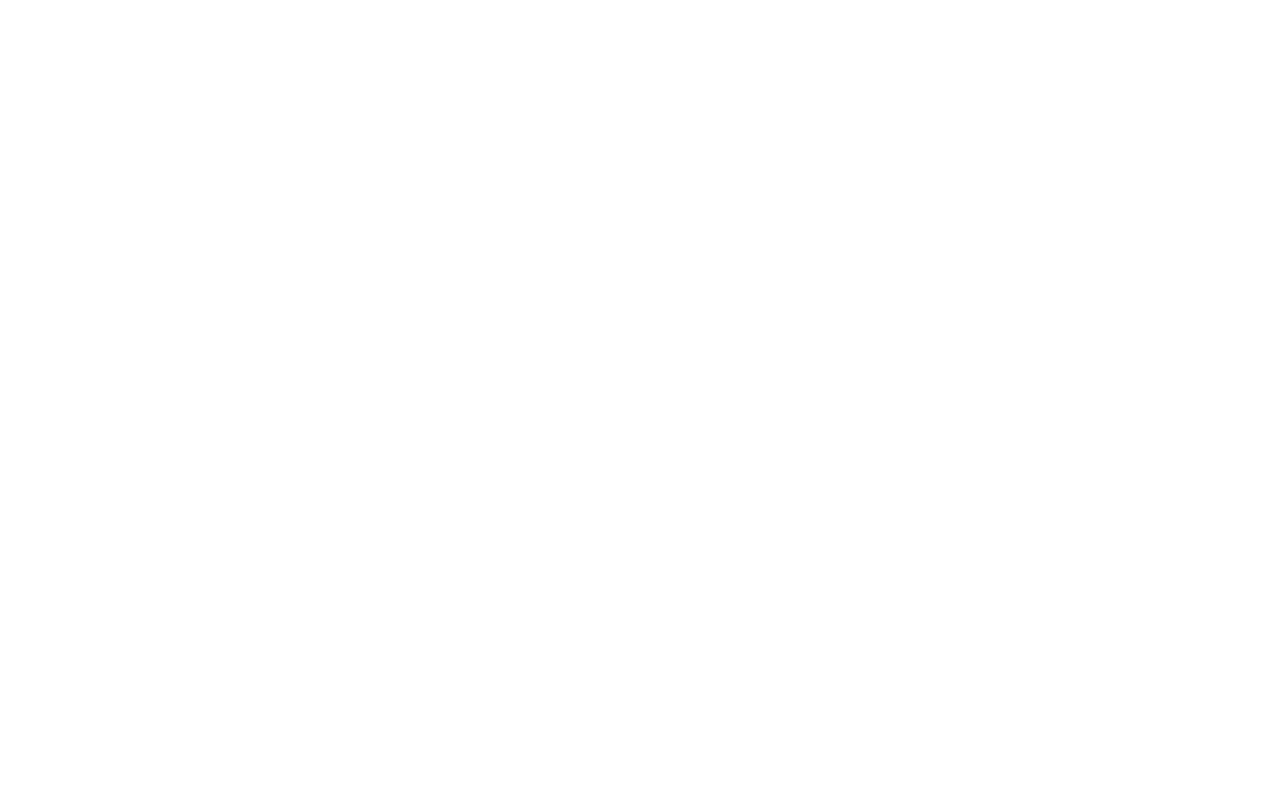
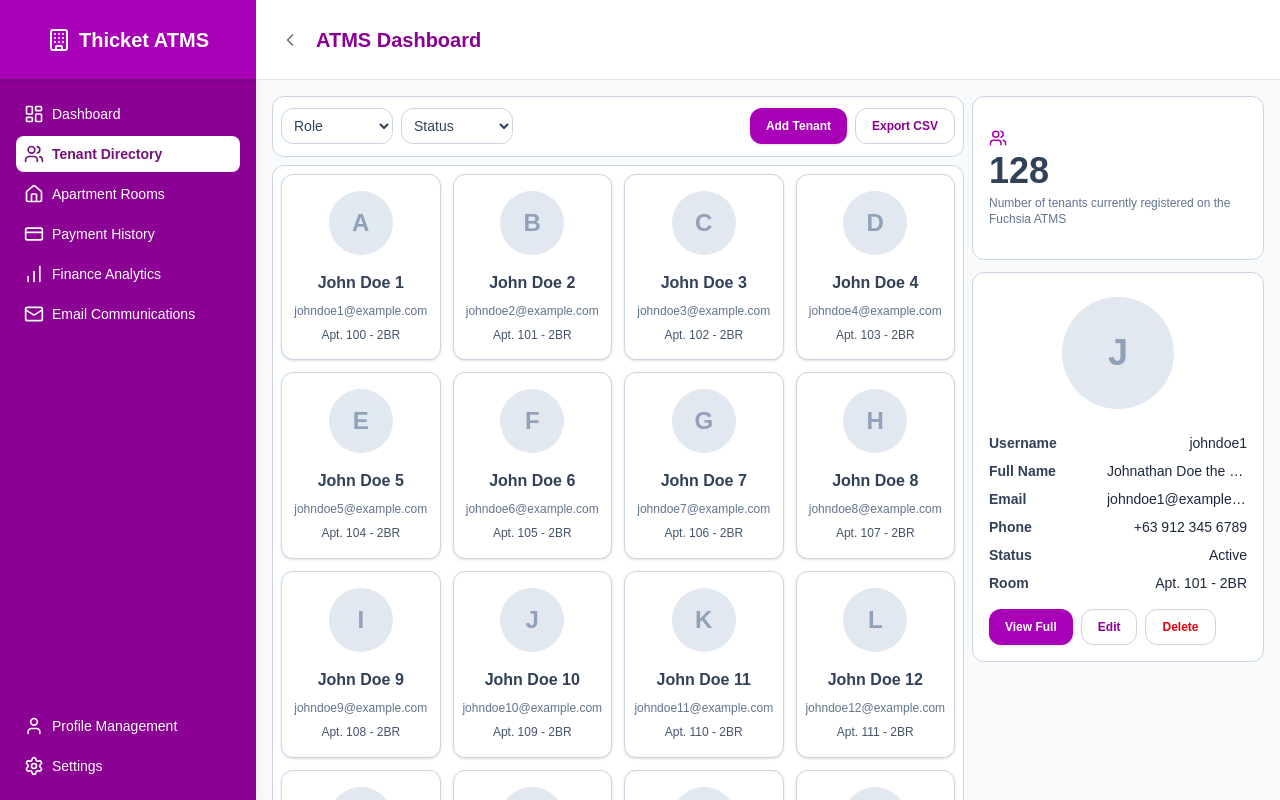
Before and after one commit to migodbtc/qualisync-devops-qa, a Next.js app in the folder web/: page /tenants in a window 1280 px wide. Before the commit this address had no page. Built offline with nearby package versions, Linux system fonts and the light colour scheme.

Commit message:
Added basic formatting for the dashboard, and added the mock layout for the tenants

```diff
--- a/web/src/app/(auth)/register/page.tsx
+++ b/web/src/app/(auth)/register/page.tsx
@@ -1,7 +1,8 @@
 import { Mail, Lock, User, UserPlus } from "lucide-react";
 
 export default function RegisterPage() {
-  return (<>
+  return (
+    <>
       <h2 className='w-sm text-left text-2xl font-bold text-gray-700 mb-1 flex flex-row gap-2'>
         Register for Thicket
       </h2>
@@ -60,6 +61,7 @@
             <span className='text-fuchsia-600'>Login</span>
           </a>
         </div>
-      </form></>
+      </form>
+    </>
   );
 }
--- a/web/src/app/(dashboard)/layout.tsx
+++ b/web/src/app/(dashboard)/layout.tsx
@@ -63,7 +63,7 @@
       icon: Mail,
       route: "/email",
       name: "Email Communications",
-    }
+    },
   ];
   const bottomNavItems = [
     {
@@ -75,7 +75,7 @@
       icon: Settings,
       route: "/settings",
       name: "Settings",
-    }
+    },
   ];
   const [open, setOpen] = useState(true);
   const toggle = () => setOpen((prev) => !prev);
@@ -97,17 +97,20 @@
             className={`flex flex-col gap-1 mt-4 ${open ? "mx-4" : "items-center px-2"}`}
           >
             {navItems.map(({ icon: Icon, route, name }) => {
-              const isActive = pathname === route || pathname.startsWith(route + "/");
+              const isActive =
+                pathname === route || pathname.startsWith(route + "/");
               return (
                 <a
                   key={route}
                   href={route}
                   className={`flex items-center gap-2 text-sm rounded-lg transition-colors cursor-pointer px-2 py-2 focus:outline-none ${
-                    isActive ? "bg-white text-fuchsia-900 font-bold" : "hover:bg-fuchsia-900"
+                    isActive
+                      ? "bg-white text-fuchsia-900 font-bold"
+                      : "hover:bg-fuchsia-900"
                   }`}
                 >
                   <Icon className='w-5 h-5' />
-                  {open && <span className="whitespace-nowrap">{name}</span>}
+                  {open && <span className='whitespace-nowrap'>{name}</span>}
                 </a>
               );
             })}
@@ -116,17 +119,20 @@
             className={`flex flex-col gap-1 mt-auto mb-4 ${open ? "mx-4" : "items-center px-2"}`}
           >
             {bottomNavItems.map(({ icon: Icon, route, name }) => {
-              const isActive = pathname === route || pathname.startsWith(route + "/");
+              const isActive =
+                pathname === route || pathname.startsWith(route + "/");
               return (
                 <a
                   key={route}
                   href={route}
                   className={`flex items-center gap-2 text-sm rounded-lg transition-colors cursor-pointer px-2 py-2 focus:outline-none ${
-                    isActive ? "bg-fuchsia-700 font-bold" : "hover:bg-fuchsia-900"
+                    isActive
+                      ? "bg-fuchsia-700 font-bold"
+                      : "hover:bg-fuchsia-900"
                   }`}
                 >
                   <Icon className='w-5 h-5' />
-                  {open && <span className="whitespace-nowrap">{name}</span>}
+                  {open && <span className='whitespace-nowrap'>{name}</span>}
                 </a>
               );
             })}
@@ -154,7 +160,7 @@
             {/* Add header content here */}
           </header>
           {/* Main content */}
-          <main className='h-[90vh] w-full px-8 py-6 overflow-auto text-slate-800'>
+          <main className='h-[90vh] w-full p-4 overflow-auto text-slate-800'>
             {children}
           </main>
         </div>
--- a/web/src/app/(dashboard)/tenants/page.tsx
+++ b/web/src/app/(dashboard)/tenants/page.tsx
@@ -1,12 +1,138 @@
 import { redirect } from "next/navigation";
 import React from "react";
+import { ChevronsLeft, ChevronLeft, ChevronRight, ChevronsRight, Users } from "lucide-react";
 
 export default function TenantsPage() {
-  redirect("/wip")
-
   return (
-    <div>
-      {/* Tenant Directory content here */}
+    <div className='w-full h-full grid grid-cols-10 gap-2'>
+      <div className='col-span-7 flex flex-col gap-2'>
+        <div className='bg-white h-16 rounded-xl p-2 border border-slate-300 flex items-center justify-between'>
+          {/* Left: Dropdown filters */}
+          <div className="flex flex-row gap-2">
+            <select className="w-28 h-9 rounded-xl border border-slate-300 bg-white text-slate-700 text-sm px-2 focus:outline-none cursor-pointer">
+              <option>Role</option>
+              <option>Tenant</option>
+              <option>Admin</option>
+              <option>Staff</option>
+            </select>
+            <select className="w-28 h-9 rounded-xl border border-slate-300 bg-white text-slate-700 text-sm px-2 focus:outline-none cursor-pointer">
+              <option>Status</option>
+              <option>Active</option>
+              <option>Inactive</option>
+            </select>
+          </div>
+          {/* Right: Action buttons */}
+          <div className="flex flex-row gap-2 ml-auto">
+            <button className="h-9 px-4 rounded-xl font-semibold text-xs bg-fuchsia-700 text-white shadow hover:bg-fuchsia-800 transition-colors cursor-pointer">Add Tenant</button>
+            <button className="h-9 px-4 rounded-xl font-semibold text-xs bg-white border border-slate-300 text-fuchsia-800 hover:bg-slate-50 transition-colors cursor-pointer">Export CSV</button>
+          </div>
+        </div>
+        <div className='bg-white rounded-xl p-2 border border-slate-300 flex flex-col h-full'>
+          <div className="flex-1">
+            <div className="grid grid-cols-1 sm:grid-cols-2 md:grid-cols-3 lg:grid-cols-4 gap-3 h-full">
+              {[...Array(16)].map((_, i) => (
+                <div
+                  key={i}
+                  className="bg-white rounded-xl border border-slate-300 flex flex-col items-center p-4 gap-2 shadow-sm cursor-pointer hover:shadow-md transition-shadow"
+                >
+                  <div className="w-16 h-16 rounded-full bg-slate-200 flex items-center justify-center text-slate-400 text-2xl font-bold mb-2">
+                    {/* Placeholder profile picture */}
+                    <span>{String.fromCharCode(65 + (i % 26))}</span>
+                  </div>
+                  <div className="text-base font-semibold text-slate-700">John Doe {i + 1}</div>
+                  <div className="text-xs text-slate-500">johndoe{i + 1}@example.com</div>
+                  <div className="text-xs text-slate-600">Apt. {100 + i} - 2BR</div>
+                </div>
+              ))}
+            </div>
+          </div>
+          {/* Pagination Row Card */}
+          <div className="bg-white rounded-xl border border-slate-300 mt-4 px-4 py-2 flex flex-row items-center justify-between text-xs shadow-sm">
+            {/* Left: Page info */}
+            <div className="flex flex-row items-center gap-2 text-slate-500">
+              <span>Page 1 of 10</span>
+              <span className="mx-2">|</span>
+              <span>16 entries per page</span>
+            </div>
+            {/* Right: Pagination controls */}
+            <div className="flex flex-row items-center gap-1">
+              <button className="w-7 h-7 flex items-center justify-center border border-slate-300 rounded-xl text-slate-500 hover:bg-slate-100 transition-colors cursor-pointer" aria-label="First page">
+                <ChevronsLeft size={16} />
+              </button>
+              <button className="w-7 h-7 flex items-center justify-center border border-slate-300 rounded-xl text-slate-500 hover:bg-slate-100 transition-colors cursor-pointer" aria-label="Previous page">
+                <ChevronLeft size={16} />
+              </button>
+              <span className="px-2 font-semibold text-slate-700">1</span>
+              <button className="w-7 h-7 flex items-center justify-center border border-slate-300 rounded-xl text-slate-500 hover:bg-slate-100 transition-colors cursor-pointer" aria-label="Next page">
+                <ChevronRight size={16} />
+              </button>
+              <button className="w-7 h-7 flex items-center justify-center border border-slate-300 rounded-xl text-slate-500 hover:bg-slate-100 transition-colors cursor-pointer" aria-label="Last page">
+                <ChevronsRight size={16} />
+              </button>
+            </div>
+          </div>
+        </div>
+      </div>
+      <div className='col-span-3 flex flex-col gap-1'>
+        {/* Card 2b: Total Users */}
+        <div className='bg-white rounded-xl p-4 py-8 border border-slate-300 flex flex-col justify-center mb-2'>
+          <Users size={18} className="mb-1 text-fuchsia-700" />
+          <span className="text-4xl font-bold text-slate-700 mb-1 text-left">128</span>
+          <span className="text-xs text-slate-500 text-left">Number of tenants currently registered on the Fuchsia ATMS</span>
+        </div>
+        {/* Card 2a: Profile and Info */}
+        <div className='bg-white rounded-xl p-4 border border-slate-300 flex flex-col'>
+          {/* Profile picture */}
+          <div className="flex flex-col items-center mb-4 mt-2">
+            <div className="w-28 h-28 rounded-full bg-slate-200 flex items-center justify-center text-slate-400 text-4xl font-bold mb-2">
+              <span>J</span>
+            </div>
+          </div>
+          {/* Mini rows for info */}
+          <div className="flex flex-col gap-2 mb-2">
+            <div className="flex flex-row justify-between items-center text-sm text-slate-500">
+              <span className="font-semibold text-slate-700 w-24">Username</span>
+              <span className="truncate max-w-35 text-slate-800">johndoe1</span>
+            </div>
+            <div className="flex flex-row justify-between items-center text-sm text-slate-500">
+              <span className="font-semibold text-slate-700 w-24">Full Name</span>
+              <span className="truncate max-w-35 text-slate-800">Johnathan Doe the First</span>
+            </div>
+            <div className="flex flex-row justify-between items-center text-sm text-slate-500">
+              <span className="font-semibold text-slate-700 w-24">Email</span>
+              <span className="truncate max-w-35 text-slate-800">johndoe1@example.com</span>
+            </div>
+            <div className="flex flex-row justify-between items-center text-sm text-slate-500">
+              <span className="font-semibold text-slate-700 w-24">Phone</span>
+              <span className="truncate max-w-35 text-slate-800">+63 912 345 6789</span>
+            </div>
+            <div className="flex flex-row justify-between items-center text-sm text-slate-500">
+              <span className="font-semibold text-slate-700 w-24">Status</span>
+              <span className="truncate max-w-35 text-slate-800">Active</span>
+            </div>
+            <div className="flex flex-row justify-between items-center text-sm text-slate-500">
+              <span className="font-semibold text-slate-700 w-24">Room</span>
+              <span className="truncate max-w-35 text-slate-800">Apt. 101 - 2BR</span>
+            </div>
+          </div>
+          {/* Action buttons */}
+          <div className="flex flex-row gap-2 mt-2">
+            <button className="h-9 px-4 rounded-xl font-semibold text-xs bg-fuchsia-700 text-white shadow hover:bg-fuchsia-800 transition-colors cursor-pointer">View Full</button>
+            <button className="h-9 px-4 rounded-xl font-semibold text-xs bg-white border border-slate-300 text-fuchsia-800 hover:bg-slate-50 transition-colors cursor-pointer">Edit</button>
+            <button className="h-9 px-4 rounded-xl font-semibold text-xs bg-white border border-slate-300 text-red-600 hover:bg-red-50 transition-colors cursor-pointer">Delete</button>
+          </div>
+        </div>
+      </div>
+      {/* <div className="w-full h-48 grid sm:grid-cols-1 md:grid-cols-2 lg:grid-cols-4 gap-2">
+        <div className="bg-white rounded-xl p-4 border border-slate-300">Card</div>
+        <div className="bg-white rounded-xl p-4 border border-slate-300">Card</div>
+        <div className="bg-white rounded-xl p-4 border border-slate-300">Card</div>
+        <div className="bg-white rounded-xl p-4 border border-slate-300">Card</div>
+      </div>
+      <div className="w-full h-96 grid sm:grid-cols-1 md:grid-cols-2 lg:grid-cols-4 gap-2">
+        <div className="bg-white rounded-xl p-4 border border-slate-300 col-span-3">Card</div>
+        <div className="bg-white rounded-xl p-4 border border-slate-300">Card</div>
+      </div> */}
     </div>
   );
 }
```
Also changed, not shown: web/src/app/(dashboard)/dashboard/page.tsx (+23 -2 lines), web/src/app/(dashboard)/email/page.tsx (+2 -6 lines), web/src/app/(dashboard)/finance/page.tsx (+2 -6 lines), web/src/app/(dashboard)/payments/page.tsx (+2 -6 lines), web/src/app/(dashboard)/profile/page.tsx (+2 -6 lines), web/src/app/(dashboard)/rooms/page.tsx (+2 -6 lines), web/src/app/(dashboard)/settings/page.tsx (+2 -6 lines), web/src/app/(dashboard)/wip/page.tsx (+16 -8 lines).
